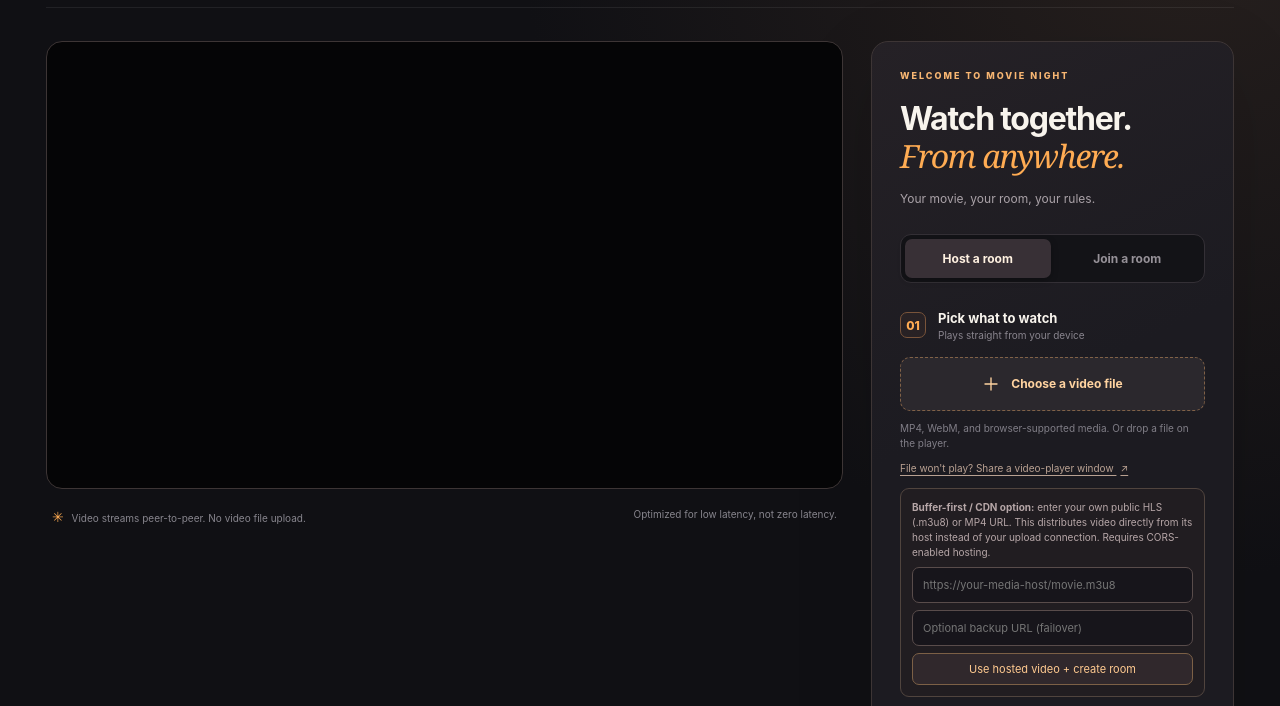
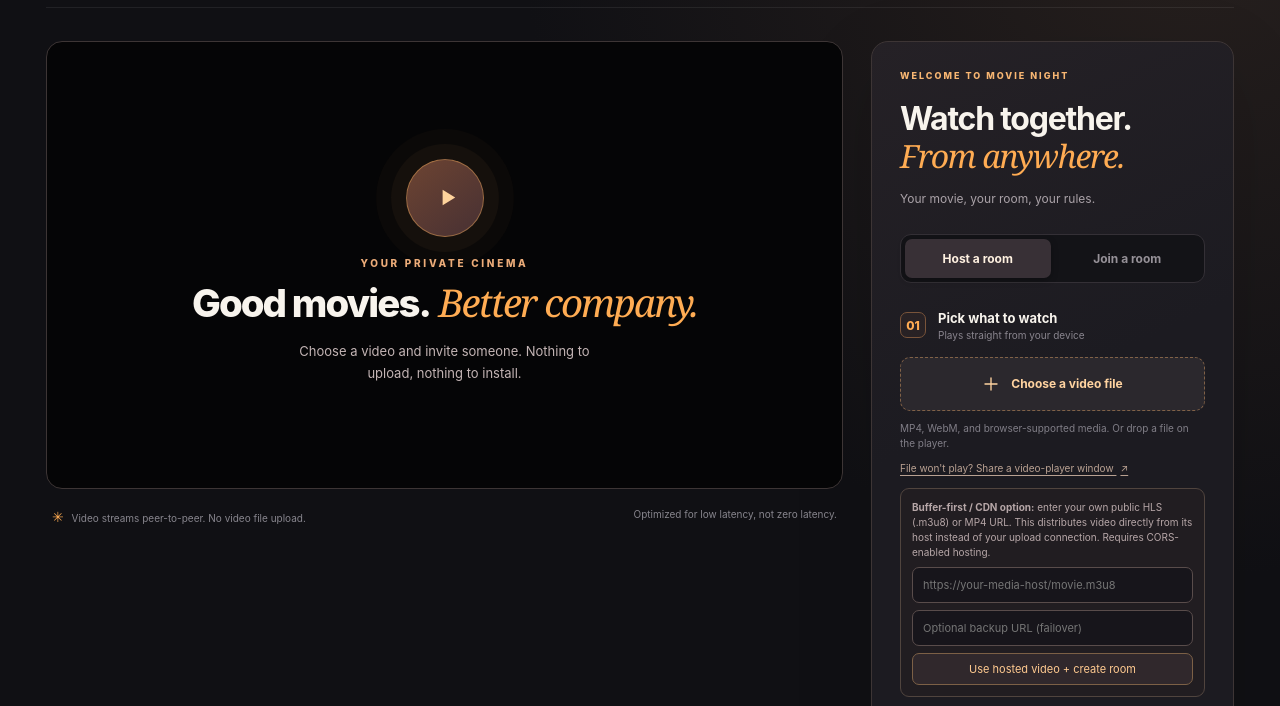
Before and after one commit to marcusdhaynes/MarmaladePlayer, a plain HTML site: page index.html in a window 1280 px wide. Shown: the part 94-800 px from the top of the page. Drawn offline with Linux system fonts and the light colour scheme.

Commit message:
Restore essential welcome-stage elements and fix role-switch runtime error

```diff
--- a/index.html
+++ b/index.html
@@ -150,6 +150,12 @@ body.theater-open{overflow:hidden}
       <section class="screen-column" aria-label="Video player">
         <div class="stage" id="dropZone" tabindex="0" aria-label="Video theater, tap to reveal controls">
           <video id="player" playsinline preload="metadata"></video>
+          <div class="stage-empty" id="stageEmpty">
+            <div class="empty-art" aria-hidden="true"><span class="play-disc"><svg viewBox="0 0 32 32" fill="none"><path d="m12 8 13 8-13 8V8Z" fill="currentColor"/></svg></span></div>
+            <span class="eyebrow" id="stageEyebrow">YOUR PRIVATE CINEMA</span>
+            <h1 id="stageTitle">Good movies.<em> Better company.</em></h1>
+            <p id="stageSubtitle">Choose a video and invite someone. Nothing to upload, nothing to install.</p>
+          </div>
 
           <div class="theater-top">
             <div class="stage-state"><button type="button" id="statusToggle" class="theater-pill" aria-pressed="true" title="Toggle playback status">STATUS</button><span class="stage-badge" id="stageBadge" hidden><span class="live-dot"></span><span id="stageBadgeText">Live</span></span></div>
```
